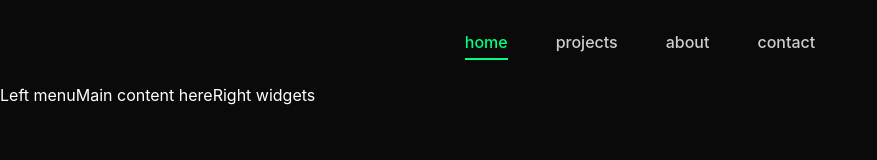
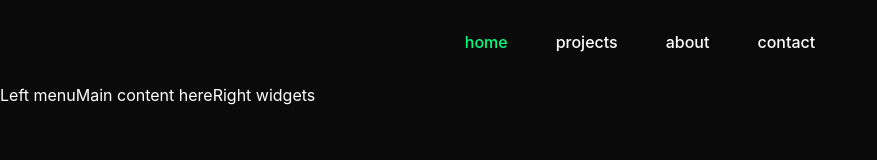
Before and after one commit to Entropire/entropire.github.io, an Astro site: page / in a window 1280 px wide. Shown: the top 160 px of the page, without its empty margins (0-877 px from the left). Built offline with nearby package versions, Linux system fonts and the light colour scheme; Astro itself is replaced by a stand-in of ours.

Commit message:
Remove opacity and header link underline when active.

```diff
--- a/src/components/headerLink.astro
+++ b/src/components/headerLink.astro
@@ -23,12 +23,10 @@
         position: relative;
         padding: 0.5rem 0;
         transition: color 0.3s ease;
-        opacity: 0.8;
     }
 
     .nav-link:hover {
         color: var(--color-primary);
-        opacity: 1;
     }
 
     .nav-link::after {
@@ -48,11 +46,6 @@
 
     .nav-link.active {
         color: var(--color-primary);
-        opacity: 1;
-    }
-
-    .nav-link.active::after {
-        width: 100%;
     }
 
     @media (max-width: 768px) {
```
